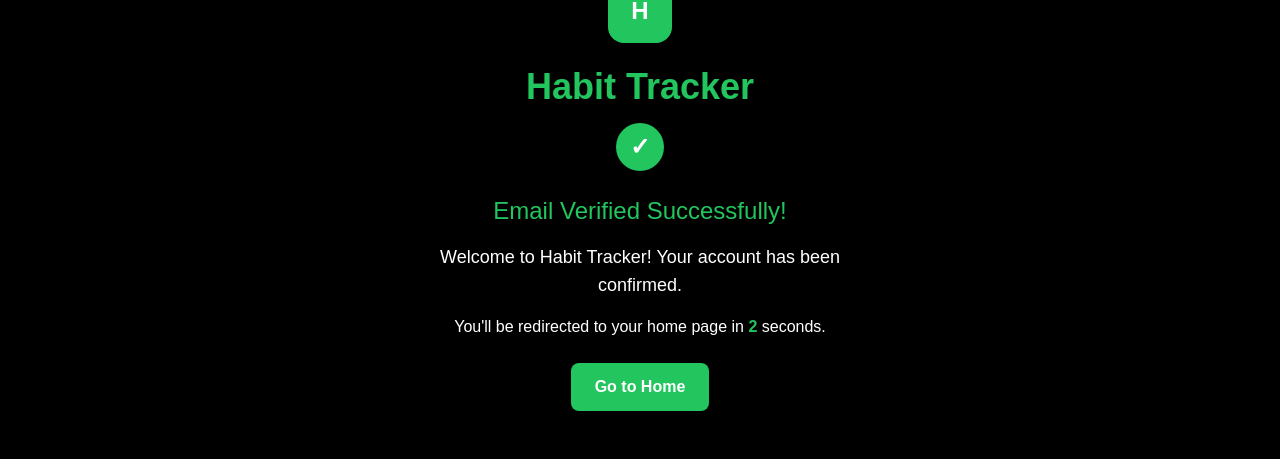
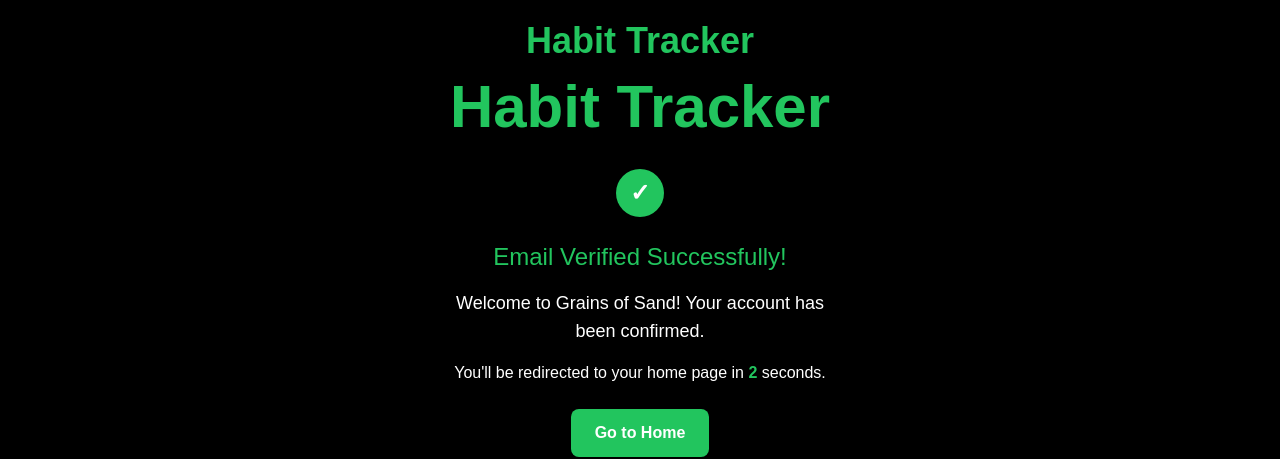
Before and after one commit to kierawilson25/habit-tracker, a Next.js app in the folder Front-end/: page /confirm in a window 1280 px wide. Shown: the part 350-809 px from the top of the page. Built offline with nearby package versions, Linux system fonts and the light colour scheme; no server answers.

Commit message:
refactor(confirm/page.tsx): migrate H1 on confirm page (#417)

```diff
--- a/Front-end/src/app/confirm/page.tsx
+++ b/Front-end/src/app/confirm/page.tsx
@@ -2,6 +2,7 @@
 
 import { useEffect, useState } from 'react';
 import { useRouter } from 'next/navigation';
+import { H1 }  from "@/components";
 
 export default function ConfirmPage() {
   const router = useRouter();
@@ -39,6 +40,7 @@ export default function ConfirmPage() {
         <h1 className="text-green-500 text-4xl font-semibold mb-4">
           Habit Tracker
         </h1>
+        <H1 text="Habit Tracker"/>
 
         <div className="w-12 h-12 bg-green-500 rounded-full flex items-center justify-center mx-auto mb-6">
           <span className="text-white text-2xl font-bold">✓</span>
@@ -49,7 +51,7 @@ export default function ConfirmPage() {
         </h2>
 
         <p className="text-white text-lg mb-4">
-          Welcome to Habit Tracker! Your account has been confirmed.
+          Welcome to Grains of Sand! Your account has been confirmed.
         </p>
 
         <p className="text-white text-base mb-6">
```
